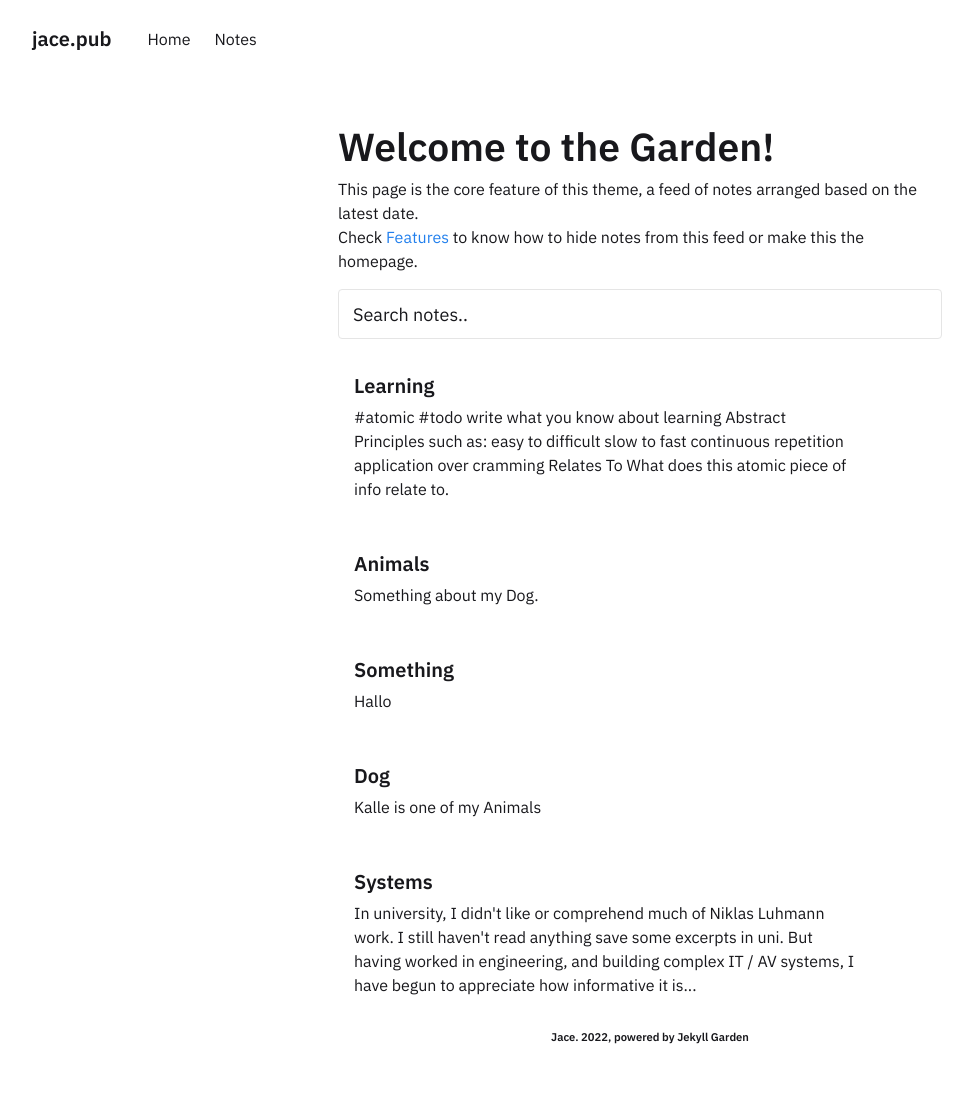
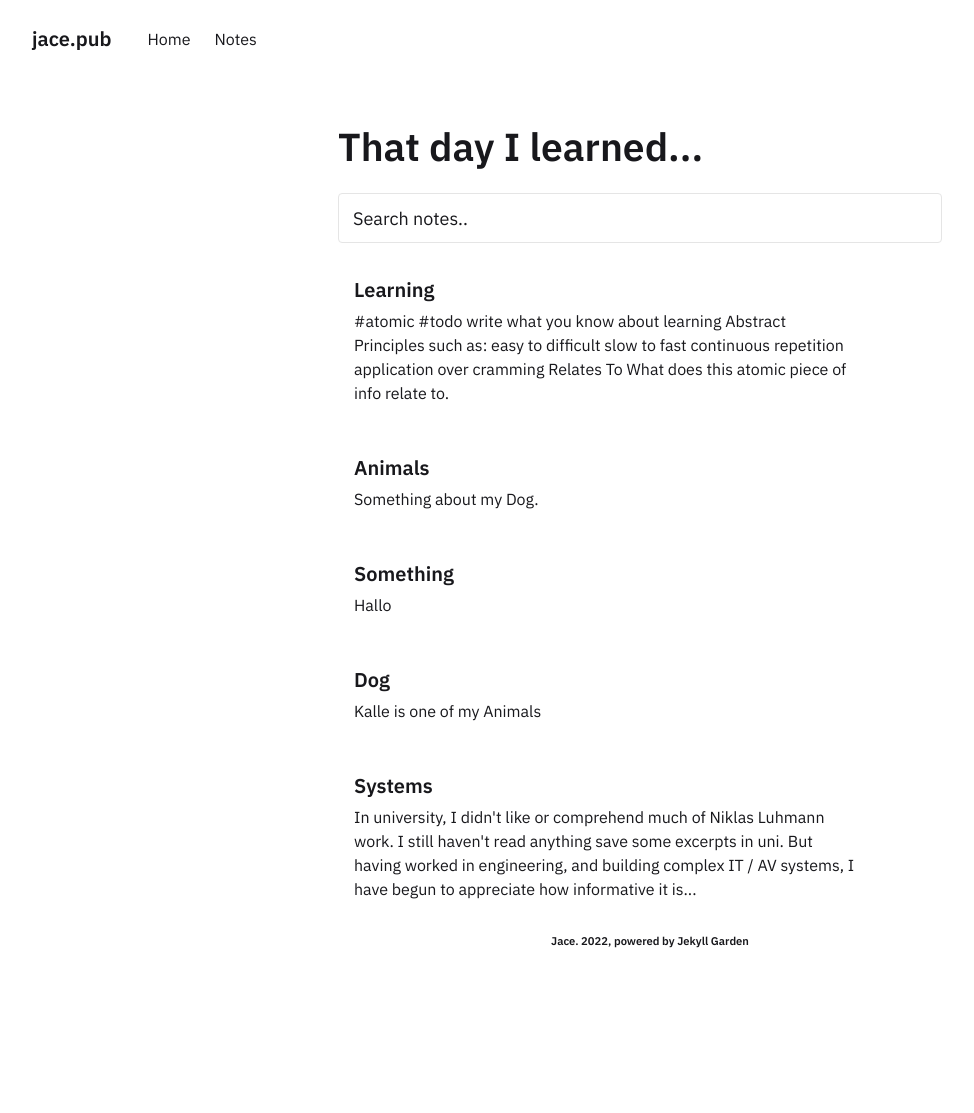
Before and after one commit to jaltgen/jacegardens, a Jekyll site: the page built from pages/notes.md, in a window 1280 px wide. Shown: the whole page, without its empty margins (0-974 px from the left). Built offline with Jekyll 4.4.1, drawn with Linux system fonts in a browser that asks for light colours; after the commit the page ends 1017 px from its top, so only the background shows below that.

Commit message:
Update FeedContent.html

```diff
--- a/_includes/FeedContent.html
+++ b/_includes/FeedContent.html
@@ -1,8 +1,3 @@
 <div class="block">
-    <h1>Welcome to the Garden!</h1>
-
-    This page is the core feature of this theme, a feed of notes arranged based on the latest date. </br>
-    Check <a href="../posts/features" style="color:var(--link);">Features</a> to know how to hide notes from this feed or make this the homepage.
-
-
+    <h1>That day I learned...</h1>
     </div>
```
